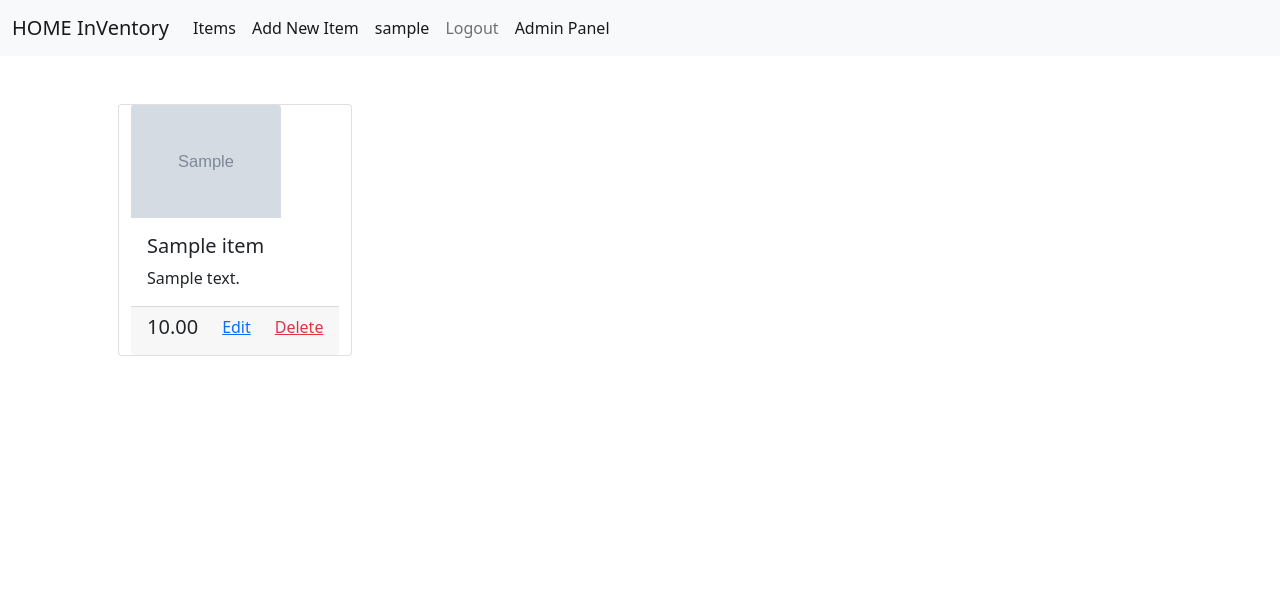
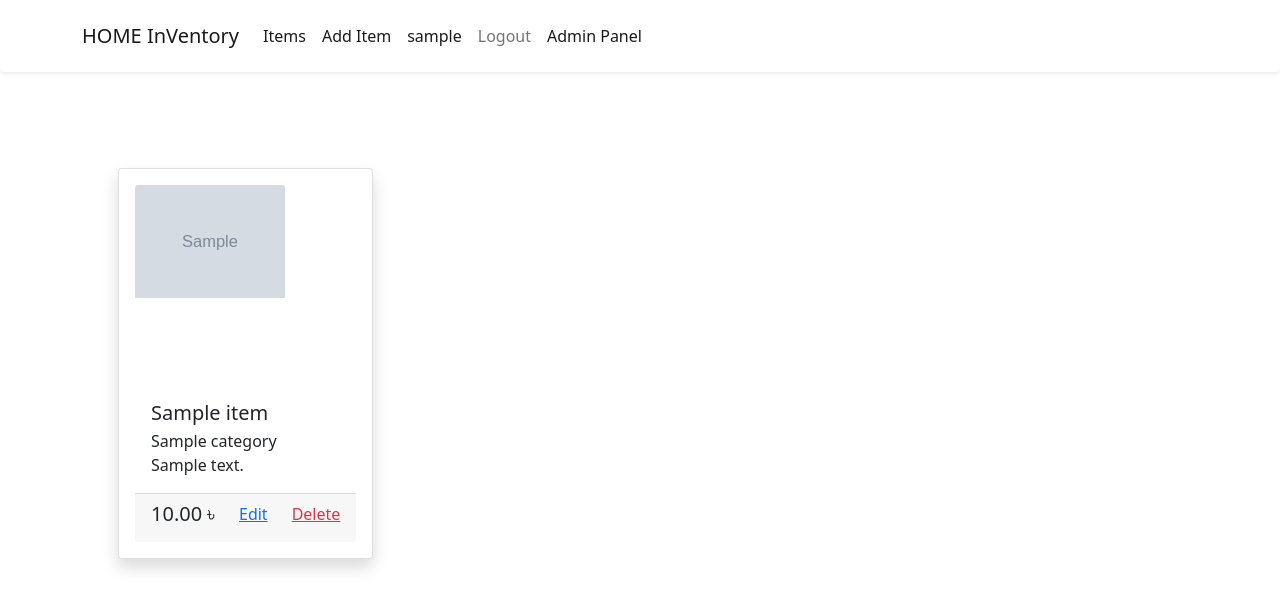
Before and after one commit to jobaidul-brur/home_inventory, a Django app: page /inventory/list/ in a window 1280 px wide. Shown: the top 609 px of the page. Run offline with Django 4.2, Linux system fonts and the light colour scheme; a user stored in the database is signed in; tables that the repository leaves empty hold one stand-in row (values such as "Sample post"); grey boxes marked "Sample" are stand-in pictures.

Commit message:
some bug fixed and done some front end design

```diff
--- a/inventory/models.py
+++ b/inventory/models.py
@@ -12,7 +12,7 @@ class Category(models.Model):
 class Item(models.Model):
     user = models.ForeignKey(User, on_delete=models.CASCADE)
     category = models.ForeignKey(Category, on_delete=models.CASCADE)
-    name = models.CharField(max_length=100)
-    price = models.DecimalField(max_digits=6, decimal_places=2)
-    description = models.TextField()
-    image = models.URLField(max_length=200)
+    name = models.CharField(max_length=99)
+    price = models.DecimalField(max_digits=12, decimal_places=2)
+    description = models.TextField(999)
+    image = models.URLField(max_length=499)
--- a/inventory/views.py
+++ b/inventory/views.py
@@ -1,3 +1,5 @@
+import operator
+
 from django.contrib.auth.decorators import login_required
 from django.http import HttpResponse, HttpResponseRedirect
 from django.shortcuts import render
@@ -10,18 +12,24 @@ from .models import Item, Category
 def create_item(request):
     if request.method == 'POST':
         data = request.POST
-        category_id = data['category']
+        category_id = data.get('category')
         category = Category.objects.get(id=category_id)
-        name = data['name']
-        price = data['price']
-        description = data['description']
-        image = data['image']
+        name = data.get('name')
+        price = data.get('price').replace(',', '')
+        description = data.get('description')
+        image = data.get('image')
+
+        if float(price) >= 1_000_000_000:
+            message = 'Price must be less than 1,000,000,000'
+            categories = sorted(Category.objects.all(), key=operator.attrgetter('name'))
+            return render(request, 'product_form.html', {'categories': categories, 'message': message, 'edit': False})
+
         Item.objects.create(category=category, name=name, price=price, description=description, image=image,
                             user=request.user)
-        return HttpResponseRedirect(reverse('inventory:list'))
+        return HttpResponseRedirect(reverse('inventory:list', args=('Item Created Successfully',)))
     else:
-        categories = Category.objects.all()
-        return render(request, 'product_form.html', {'categories': categories})
+        categories = sorted(Category.objects.all(), key=operator.attrgetter('name'))
+        return render(request, 'product_form.html', {'categories': categories, 'edit' : False})
 
 
 @login_required
@@ -31,16 +39,23 @@ def edit_item(request, item_id):
     item = Item.objects.get(id=item_id)
     if request.method == 'POST':
         data = request.POST
-        item.category_id = data['category']
-        item.name = data['name']
-        item.price = data['price']
-        item.description = data['description']
-        item.image = data['image']
+
+        if float(data.get('price').replace(",", "")) >= 1_000_000_000:
+            message = 'Price must be less than 1,000,000,000'
+            categories = sorted(Category.objects.all(), key=operator.attrgetter('name'))
+            return render(request, 'product_form.html', {'categories': categories, 'item': item, 'message': message, 'edit': True})
+
+        item.category_id = data.get('category')
+        item.name = data.get('name')
+        item.price = data.get('price').replace(",", "")
+        item.description = data.get('description')
+        item.image = data.get('image')
+
         item.save()
         return HttpResponseRedirect(reverse('inventory:list'))
     else:
-        categories = Category.objects.all()
-        return render(request, 'product_form.html', {'categories': categories, 'item': item})
+        categories = sorted(Category.objects.all(), key=operator.attrgetter('name'))
+        return render(request, 'product_form.html', {'categories': categories, 'item': item, 'edit' : True})
 
 
 @login_required
--- /dev/null
+++ b/static/css/main.css
@@ -0,0 +1,4 @@
+.bg-paper {
+    --tw-bg-opacity: 1;
+    background-color: rgba(255,255,255,var(--tw-bg-opacity));
+}
--- a/templates/base.html
+++ b/templates/base.html
@@ -1,9 +1,13 @@
+{% load static %}
 <html>
 <head>
     <link href="https://cdn.jsdelivr.net/npm/bootstrap@5.0.2/dist/css/bootstrap.min.css" rel="stylesheet"
           integrity="sha384-EVSTQN3/azprG1Anm3QDgpJLIm9Nao0Yz1ztcQTwFspd3yD65VohhpuuCOmLASjC" crossorigin="anonymous">
     <link href="https://cdn.jsdelivr.net/npm/bootstrap@5.0.2/dist/css/bootstrap.min.css" rel="stylesheet"
           integrity="sha384-EVSTQN3/azprG1Anm3QDgpJLIm9Nao0Yz1ztcQTwFspd3yD65VohhpuuCOmLASjC" crossorigin="anonymous">
+    <link rel="stylesheet" type="text/css"
+          href="{% static 'css/main.css' %}">
+
     <title>
         {% block title %}
             Inventory
@@ -11,8 +15,8 @@
     </title>
 </head>
 <body>
-<nav class="navbar navbar-expand-lg navbar-light bg-light">
-    <div class="container-fluid">
+<nav class="navbar navbar-expand-lg navbar-light bg-paper shadow-sm p-3 mb-5 bg-white rounded hover-dark">
+    <div class="container-fluid container">
         <a class="navbar-brand" href="{% url 'home' %}">HOME InVentory</a>
         <button class="navbar-toggler" type="button" data-bs-toggle="collapse" data-bs-target="#navbarSupportedContent"
                 aria-controls="navbarSupportedContent" aria-expanded="false" aria-label="Toggle navigation">
@@ -20,11 +24,12 @@
         </button>
         <div class="collapse navbar-collapse" id="navbarSupportedContent">
             <ul class="navbar-nav me-auto mb-2 mb-lg-0">
+
                 <li class="nav-item">
                     <a class="nav-link active" aria-current="page" href="{% url 'inventory:list' %}">Items</a>
                 </li>
                 <li class="nav-item">
-                    <a class="nav-link active" aria-current="page" href="{% url 'inventory:new' %}">Add New Item</a>
+                    <a class="nav-link active" aria-current="page" href="{% url 'inventory:new' %}">Add Item</a>
                 </li>
                 {% if user.is_authenticated %}
                     <li class="nav-item">
--- a/templates/item_list.html
+++ b/templates/item_list.html
@@ -12,15 +12,18 @@
         {% if items %}
             <div class="row">
                 {% for item in items %}
-                    <div class="card col-auto m-5">
-                        <img src="{{ item.image }}" class="card-img-top" alt="..." style="width: 150px">
+                    <div class="card col-auto m-5  shadow p-3 mb-5 bg-white rounded">
+                        <div style="height: 200px">
+                            <img src="{{ item.image }}" class="card-img-top" alt="..." style="width: 150px; max-height: 200px">
+                        </div>
                         <div class="card-body">
                             <h5 class="card-title">{{ item.name }}</h5>
+                            <p class="card-subtitle">{{ item.category.name }}</p>
                             <p class="card-text">{{ item.description }}</p>
                         </div>
                         <div class="card-footer">
                             <div class="row">
-                                <div class="col-auto"><p class="h5">{{ item.price }}</p></div>
+                                <div class="col-auto"><p class="h5">{{ item.price }} &#2547</p></div>
                                 <div class="col-auto"><a href="{% url 'inventory:edit' item.id %}">Edit</a></div>
                                 <div class="col-auto"><a href="{% url 'inventory:delete' item.id %}" class="text-danger">Delete</a></div>
                             </div>
--- a/templates/login_form.html
+++ b/templates/login_form.html
@@ -12,7 +12,7 @@
             <label for="username">Username</label>
             <input type="text" name="username" id="username" class="form-control">
             <label for="password">Password</label>
-            <input type="text" name="password" id="password" class="form-control">
+            <input type="password" name="password" id="password" class="form-control">
             <button class="btn btn-success">Log in</button>
         </form>
     </div>
--- a/users/views.py
+++ b/users/views.py
@@ -19,11 +19,11 @@ def register_user(request):
             message = 'There is already an user with that username'
         if User.objects.filter(email=email).exists():
             message = 'There is already an user with that email'
-        if len(username) <= 3:
+        if len(username) < 3:
             message = 'Username must be at least 3 characters long'
         if len(username) >= 30:
             message = 'Username must be less than 30 characters long'
-        if len(password) <= 4:
+        if len(password) < 4:
             message = 'Password must be at least 4 characters long'
         if message:
             context = {'message': message}
```
Also changed, not shown: home_inventory/settings.py (+6 -1 lines), templates/product_form.html (+12 -6 lines), inventory/migrations/0003_alter_item_image_alter_item_price.py (added), inventory/migrations/0004_alter_item_description_alter_item_image_and_more.py (added).
